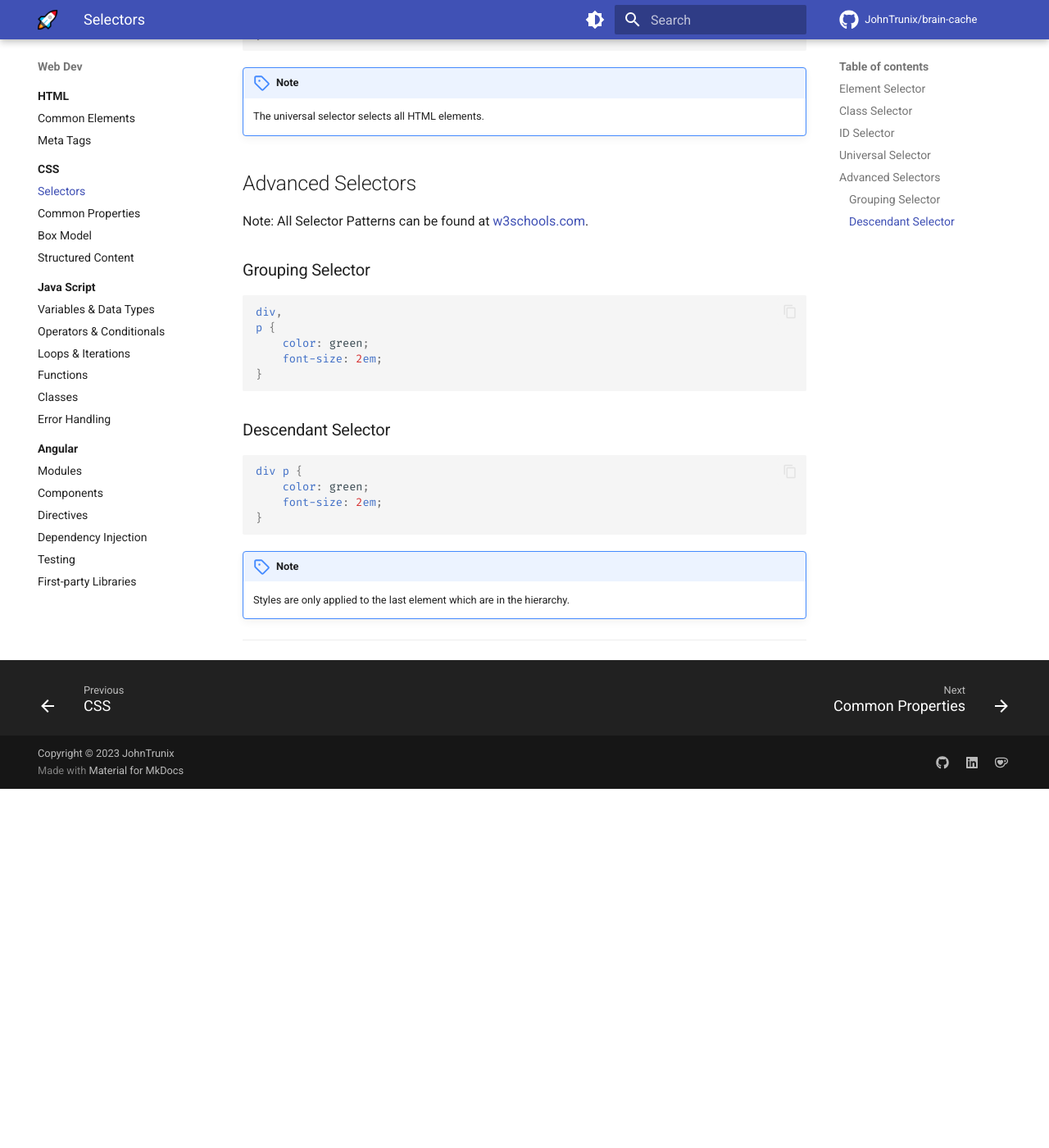
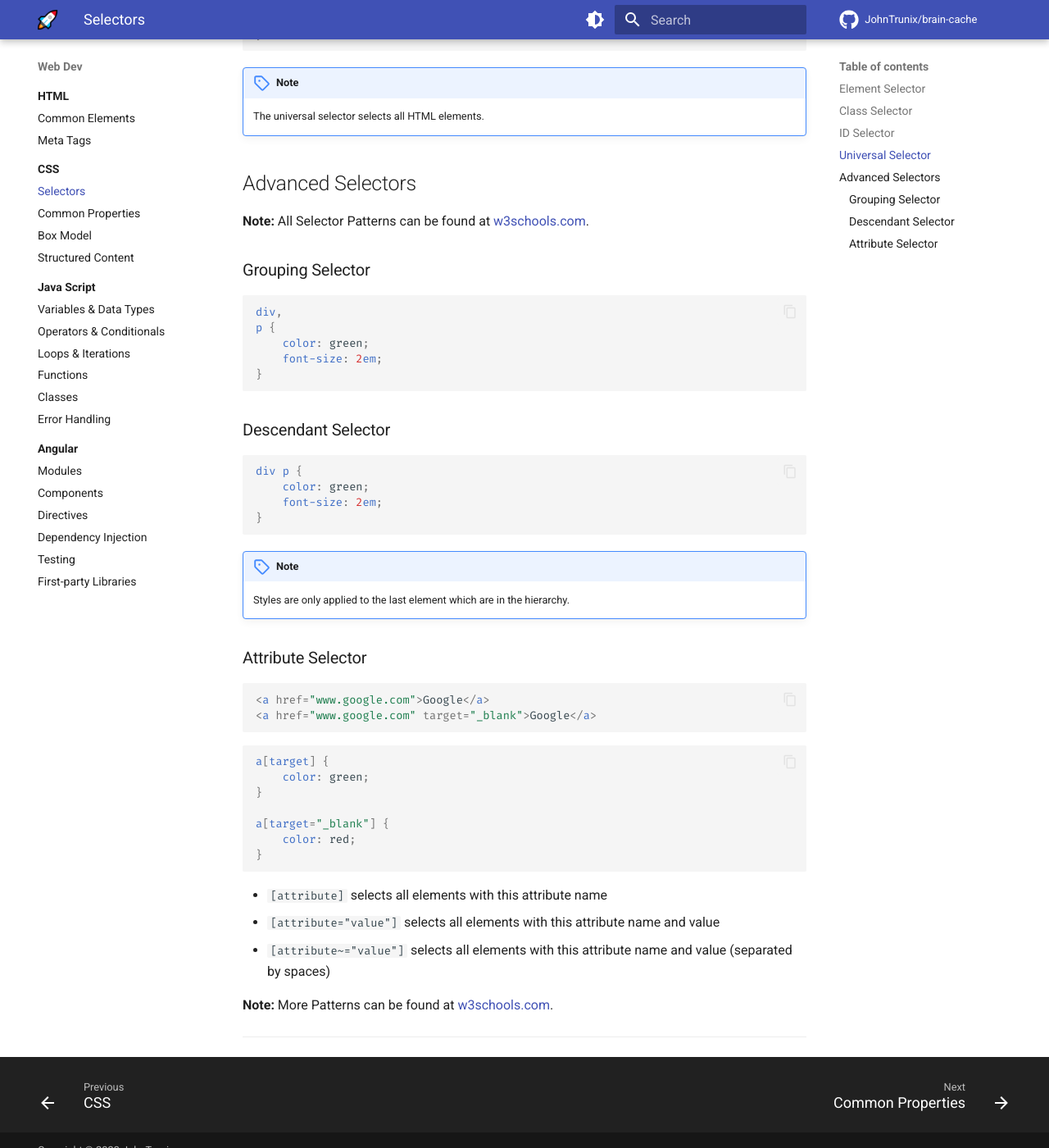
Before and after one commit to JohnTrunix/brain-cache, an MkDocs documentation site: the page built from docs/webdev/css/selectors.md, in a window 1280 px wide and 1400 px high, scrolled down 878 px. Shown: the whole window at 82% size. Built offline with MkDocs 1.6.1 and Material for MkDocs 9.7.7, drawn with Linux system fonts in a browser that asks for light colours; comment, search, counter and statistics services are not loaded; before the commit the page ends 1840 px from its top, so only the background shows below that.

Commit message:
added attribute selector section

````diff
--- a/docs/webdev/css/selectors.md
+++ b/docs/webdev/css/selectors.md
@@ -42,7 +42,7 @@ div {
 
 ## Advanced Selectors
 
-Note: All Selector Patterns can be found at [w3schools.com](https://www.w3schools.com/cssref/css_selectors.php){target=\_blank}.
+**Note:** All Selector Patterns can be found at [w3schools.com](https://www.w3schools.com/cssref/css_selectors.php){target=\_blank}.
 
 ### Grouping Selector
 
@@ -66,3 +66,26 @@ div p {
 !!! note
 
     Styles are only applied to the last element which are in the hierarchy.
+
+### Attribute Selector
+
+```html
+<a href="www.google.com">Google</a>
+<a href="www.google.com" target="_blank">Google</a>
+```
+
+```css
+a[target] {
+    color: green;
+}
+
+a[target="_blank"] {
+    color: red;
+}
+```
+
+-   `[attribute]` selects all elements with this attribute name
+-   `[attribute="value"]` selects all elements with this attribute name and value
+-   `[attribute~="value"]` selects all elements with this attribute name and value (separated by spaces)
+
+**Note:** More Patterns can be found at [w3schools.com](https://www.w3schools.com/css/css_attribute_selectors.asp){target=\_blank}.
````
